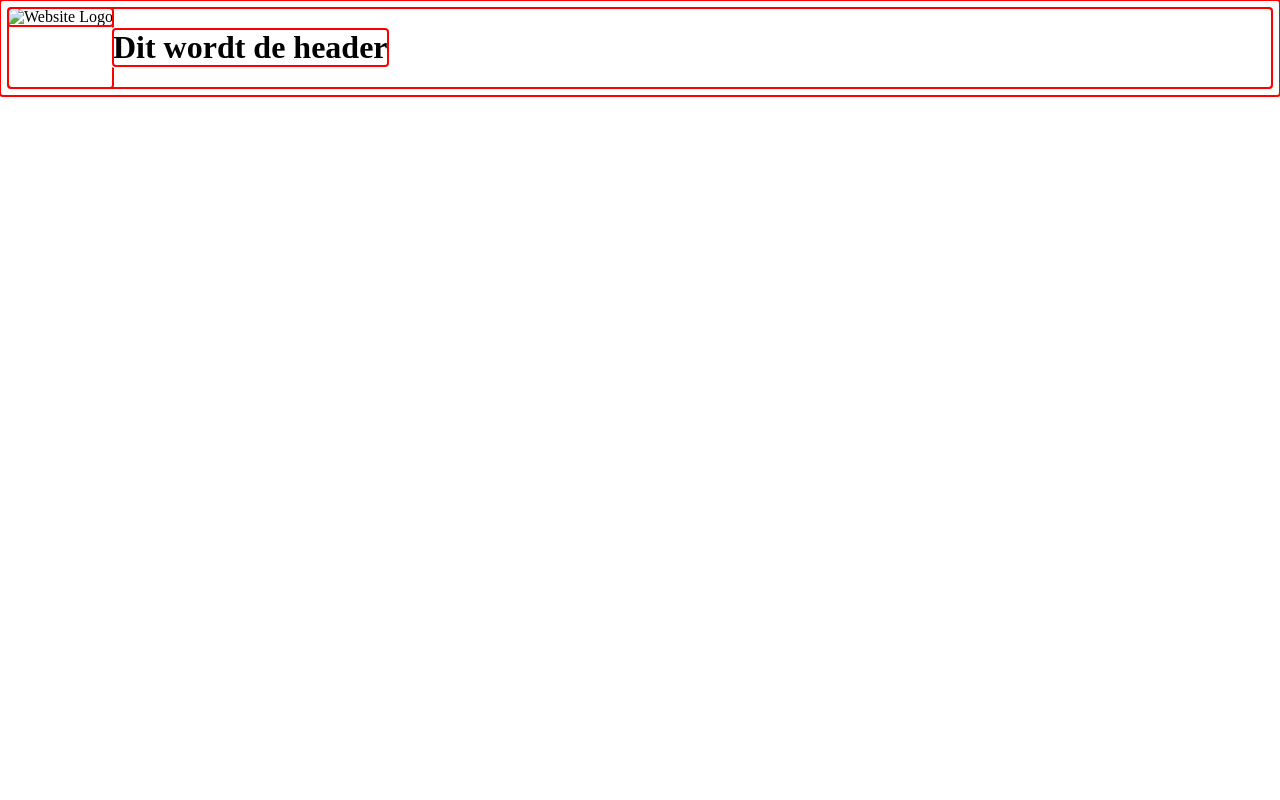
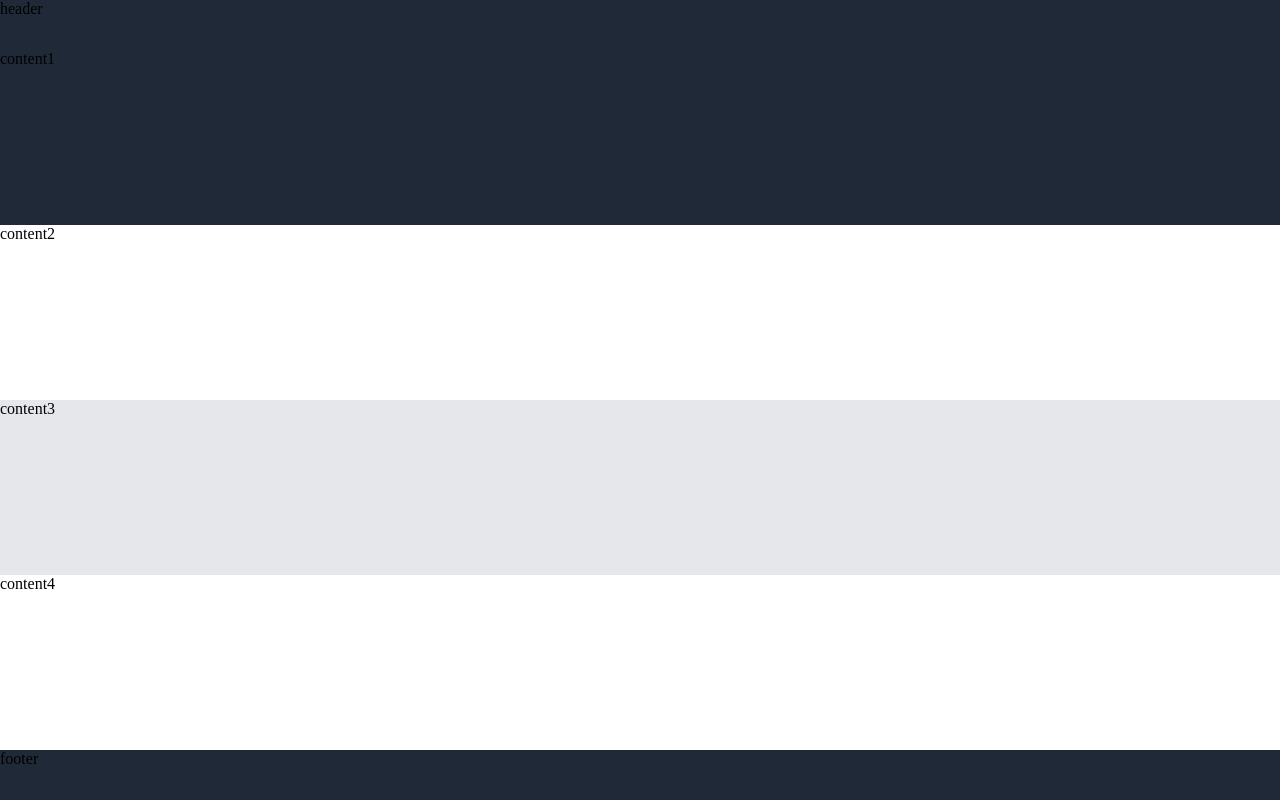
Before and after one commit to NoudGoedemondt/landing-page, a plain HTML site: page index.html in a window 1280 px wide. Drawn offline with Linux system fonts and the light colour scheme.

Commit message:
layout aangemaakt

```diff
--- a/index.html
+++ b/index.html
@@ -7,15 +7,25 @@
     <link rel="stylesheet" href="style.css">
 </head>
 <body>
-    <header class="site-header">
-        <div>
-            <img id="site-logo" alt="Website Logo" src="" width="800" height="600">
+    <header>
+        header
+    </header>
+    <main class="main">
+        <div class="hero">
+            content1
         </div>
-        <h1>Dit wordt de header</h1>
-    </header>
-    <main class="">
-
+        <div class="info">
+            content2
+        </div>
+        <div class="quote">
+            content3
+        </div>
+        <div class="sign-up">
+            content4
+        </div>
     </main>
-
+    <footer>
+        footer
+    </footer>
 </body>
 </html>
--- a/style.css
+++ b/style.css
@@ -1,8 +1,39 @@
-* {
-    outline: auto 1px red;
+body {
+    display: flex;
+    flex-direction: column;
+    margin: 0;
+    padding: 0;
+    height: 100vh;
 }
 
-.site-header {
+main {
+    flex: 1;
     display: flex;
-    margin: 0px;
+    flex-direction: column;
 }
+
+main > .hero {
+    flex: 1;
+    background-color: #1F2937;
+}
+
+main > .info {
+    flex: 1;
+}
+
+main > .quote {
+    background: #E5E7EB;
+    flex: 1;
+}
+
+main > .sign-up {
+    flex: 1;
+}
+
+header, footer {
+    background: #1F2937;
+    height: 50px;
+    width: 100%;
+    flex-shrink: 0;
+    flex-grow: 0;
+}
```
